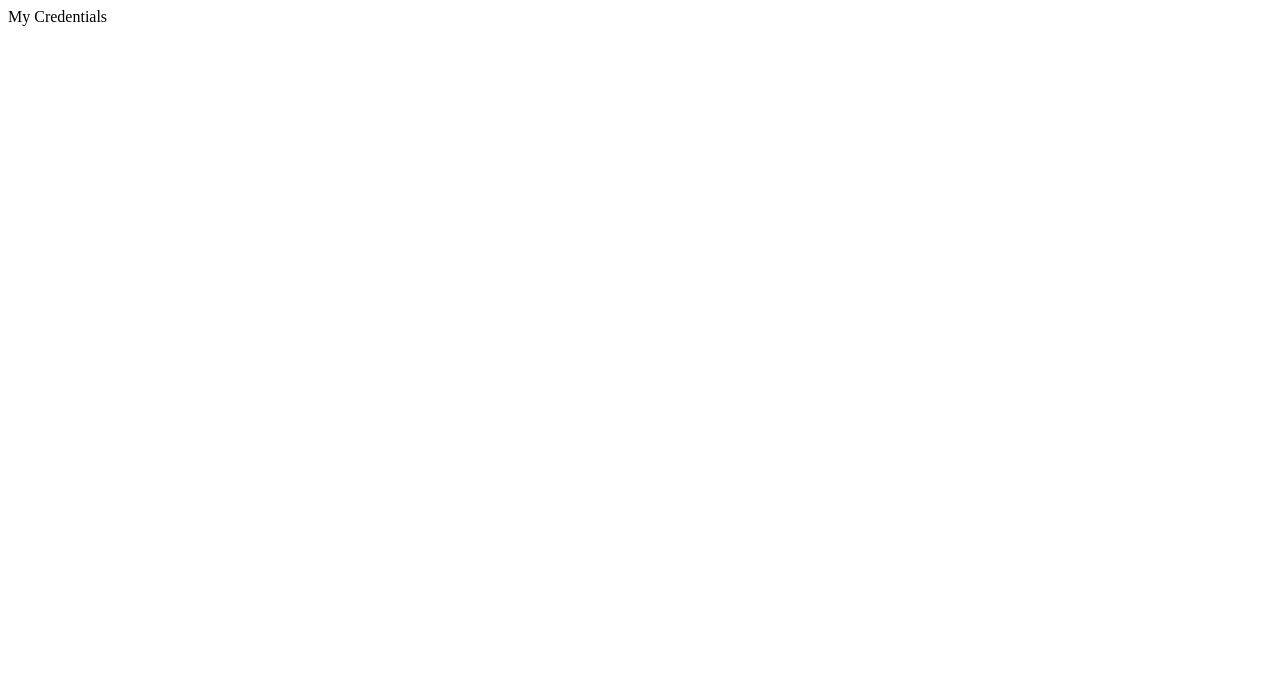
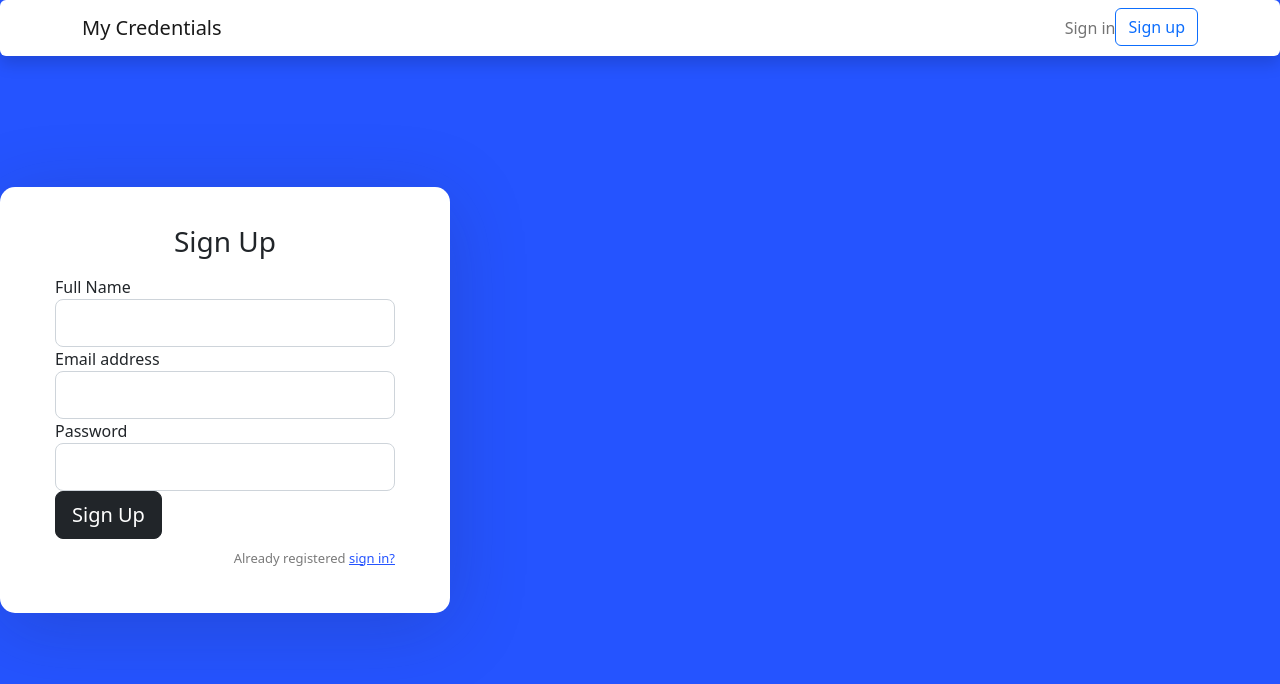
Before and after one commit to Saq-torosyan82/my_credentials_front_end, a Vue app: page / in a window 1280 px wide. Shown: the top 684 px of the page. Built offline with nearby package versions, Linux system fonts and the light colour scheme.

Commit message:
added login and sighnup pages

```diff
--- a/package.json
+++ b/package.json
@@ -9,10 +9,12 @@
     "start": "node server.js"
   },
   "dependencies": {
+    "bootstrap": "^5.2.3",
     "core-js": "^3.8.3",
     "express": "^4.18.2",
     "serve-static": "^1.15.0",
-    "vue": "^3.2.13"
+    "vue": "^3.2.13",
+    "vue-router": "^4.1.6"
   },
   "devDependencies": {
     "@babel/core": "^7.12.16",
--- a/public/index.html
+++ b/public/index.html
@@ -5,6 +5,7 @@
     <meta http-equiv="X-UA-Compatible" content="IE=edge">
     <meta name="viewport" content="width=device-width,initial-scale=1.0">
     <link rel="icon" href="<%= BASE_URL %>favicon.ico">
+    <link rel="stylesheet" href="https://cdnjs.cloudflare.com/ajax/libs/font-awesome/4.7.0/css/font-awesome.min.css">
     <title><%= htmlWebpackPlugin.options.title %></title>
   </head>
   <body>
--- a/src/App.vue
+++ b/src/App.vue
@@ -1,12 +1,36 @@
 <template>
-  My Credentials
+  <div class="vue-tempalte">
+    <!-- Navigation -->
+    <nav
+      class="navbar shadow bg-white rounded justify-content-between flex-nowrap flex-row fixed-top"
+    >
+      <div class="container">
+        <a
+          class="navbar-brand float-left"
+          target="_blank"
+        >
+          My Credentials
+        </a>
+        <ul class="nav navbar-nav flex-row float-right">
+          <li class="nav-item">
+            <router-link class="nav-link pr-3" to="/login">Sign in</router-link>
+          </li>
+          <li class="nav-item">
+            <router-link class="btn btn-outline-primary" to="/"
+              >Sign up</router-link
+            >
+          </li>
+        </ul>
+      </div>
+    </nav>
+
+    <!-- Main -->
+    <div class="App">
+      <div class="vertical-center">
+        <div class="inner-block">
+          <router-view />
+        </div>
+      </div>
+    </div>
+  </div>
 </template>
-
-<script>
-export default {
-  name: 'App',
-}
-</script>
-
-<style>
-</style>
--- /dev/null
+++ b/src/assets/css/main.css
@@ -0,0 +1,102 @@
+* {
+    box-sizing: border-box;
+  }
+  body {
+    background: #2554FF !important;
+    min-height: 100vh;
+    display: flex;
+    font-weight: 400;
+  }
+  body,
+  html,
+  .App,
+  .vue-tempalte,
+  .vertical-center {
+    width: 100%;
+    height: 100%;
+  }
+  .navbar-light {
+    background-color: #ffffff;
+    box-shadow: 0px 14px 80px rgba(34, 35, 58, 0.2);
+  }
+  .vertical-center {
+    display: flex;
+    text-align: left;
+    justify-content: center;
+    flex-direction: column;
+  }
+  .inner-block {
+    width: 450px;
+    margin: auto;
+    background: #ffffff;
+    box-shadow: 0px 14px 80px rgba(34, 35, 58, 0.2);
+    padding: 40px 55px 45px 55px;
+    border-radius: 15px;
+    transition: all .3s;
+  }
+  .vertical-center .form-control:focus {
+    border-color: #2554FF;
+    box-shadow: none;
+  }
+  .vertical-center h3 {
+    text-align: center;
+    margin: 0;
+    line-height: 1;
+    padding-bottom: 20px;
+  }
+  label {
+    font-weight: 500;
+  }
+  .forgot-password,
+  .forgot-password a {
+    text-align: right;
+    font-size: 13px;
+    padding-top: 10px;
+    color: #7a7a7a;
+    margin: 0;
+  }
+  .forgot-password a {
+    color: #2554FF;
+  }
+  .social-icons {
+    text-align: center;
+    font-family: "Open Sans";
+    font-weight: 300;
+    font-size: 1.5em;
+    color: #222222;
+  }
+  .social-icons ul {
+    list-style: none;
+    margin: 0;
+    padding: 0;
+  }
+  .social-icons ul li {
+    display: inline-block;
+    zoom: 1;
+    width: 65px;
+    vertical-align: middle;
+    border: 1px solid #e3e8f9;
+    font-size: 15px;
+    height: 40px;
+    line-height: 40px;
+    margin-right: 5px;
+    background: #f4f6ff;
+  }
+  .social-icons ul li a {
+    display: block;
+    font-size: 1.4em;
+    margin: 0 5px;
+    text-decoration: none;
+  }
+  .social-icons ul li a i {
+    -webkit-transition: all 0.2s ease-in;
+    -moz-transition: all 0.2s ease-in;
+    -o-transition: all 0.2s ease-in;
+    -ms-transition: all 0.2s ease-in;
+    transition: all 0.2s ease-in;
+  }
+  .social-icons ul li a:focus i,
+  .social-icons ul li a:active i {
+    transition: none;
+    color: #222222;
+  }
--- /dev/null
+++ b/src/components/Login.vue
@@ -0,0 +1,23 @@
+<template>
+    <div class="vue-tempalte">
+        <form>
+            <h3>Sign In</h3>
+            <div class="form-group">
+                <label>Email address</label>
+                <input type="email" class="form-control form-control-lg" />
+            </div>
+            <div class="form-group">
+                <label>Password</label>
+                <input type="password" class="form-control form-control-lg" />
+            </div>
+            <button type="submit" class="btn btn-dark btn-lg btn-block">Sign In</button>
+        </form>
+    </div>
+</template>
+<script>
+    export default {
+        data() {
+            return {}
+        }
+    }
+</script>
--- /dev/null
+++ b/src/components/Signup.vue
@@ -0,0 +1,31 @@
+<template>
+    <div class="vue-tempalte">
+        <form>
+            <h3>Sign Up</h3>
+            <div class="form-group">
+                <label>Full Name</label>
+                <input type="text" class="form-control form-control-lg"/>
+            </div>
+            <div class="form-group">
+                <label>Email address</label>
+                <input type="email" class="form-control form-control-lg" />
+            </div>
+            <div class="form-group">
+                <label>Password</label>
+                <input type="password" class="form-control form-control-lg" />
+            </div>
+            <button type="submit" class="btn btn-dark btn-lg btn-block">Sign Up</button>
+            <p class="forgot-password text-right">
+                Already registered
+                <router-link :to="{name: 'login'}">sign in?</router-link>
+            </p>
+        </form>
+    </div>
+</template>
+<script>
+    export default {
+        data() {
+            return {}
+        }
+    }
+</script>
--- a/src/main.js
+++ b/src/main.js
@@ -1,4 +1,11 @@
 import { createApp } from 'vue'
 import App from './App.vue'
+import router from './router'
 
-createApp(App).mount('#app')
+import 'bootstrap/dist/css/bootstrap.min.css'
+import '@/assets/css/main.css'
+
+const app = createApp(App);
+
+app.use(router)
+.mount('#app');
--- /dev/null
+++ b/src/router/index.js
@@ -0,0 +1,21 @@
+import { createRouter, createWebHistory } from "vue-router";
+
+const routes = [
+  {
+    path: '/',
+    name: 'signup',
+    component: () => import('@/components/Signup.vue')
+  },
+  {
+    path: '/login',
+    name: 'login',
+    component: () => import('@/components/Login.vue')
+  }
+]
+
+const router = createRouter({
+    routes,
+    history: createWebHistory(process.env.BASE_URL)
+})
+
+export default router;
```
Also changed, not shown: 1 other file (tests, documents, lock files or other folders).
